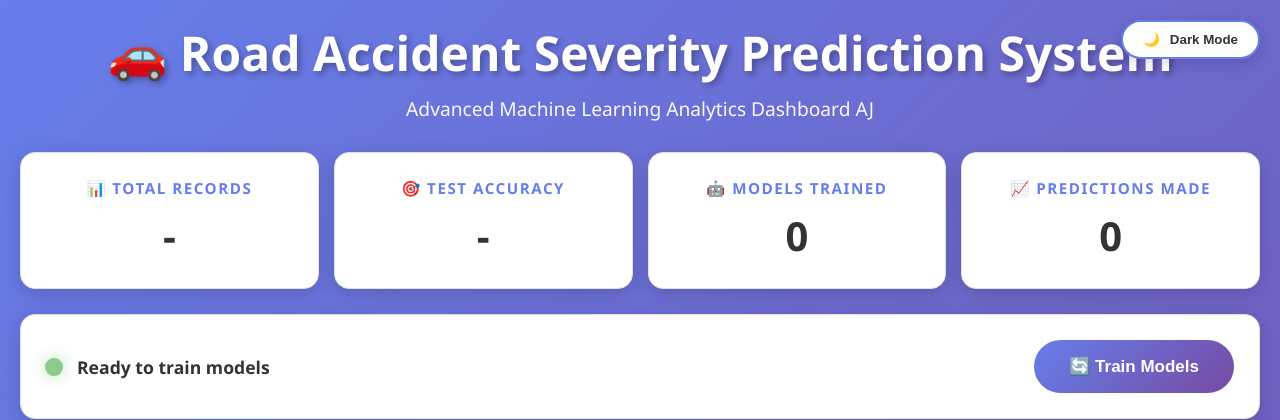
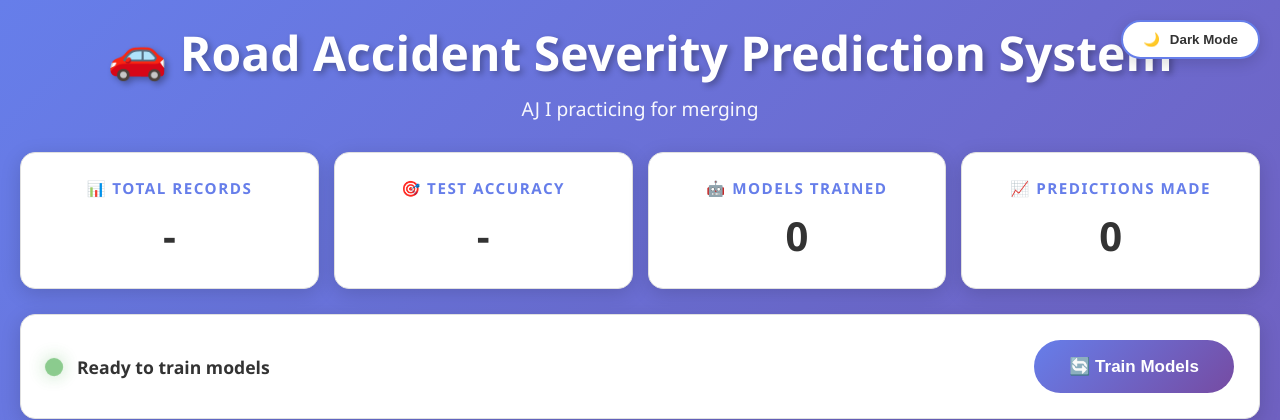
Before and after one commit to abhilashjha2004/Road-Accident-Severity-Prediction-System, a Flask app: page / in a window 1280 px wide. Shown: the top 420 px of the page. Run offline with Flask 3, Linux system fonts and the light colour scheme.

Commit message:
Added meging concept

```diff
--- a/templates/index.html
+++ b/templates/index.html
@@ -23,7 +23,7 @@
         <!-- REMOVED: Advanced Machine Learning Analytics Dashboard v4.0 -->
         <div class="header">
             <h1>🚗 Road Accident Severity Prediction System</h1>
-            <p>Advanced Machine Learning Analytics Dashboard AJ</p>
+            <p>AJ I practicing for merging</p>
         </div>
 
         <div class="stats-bar">
```
